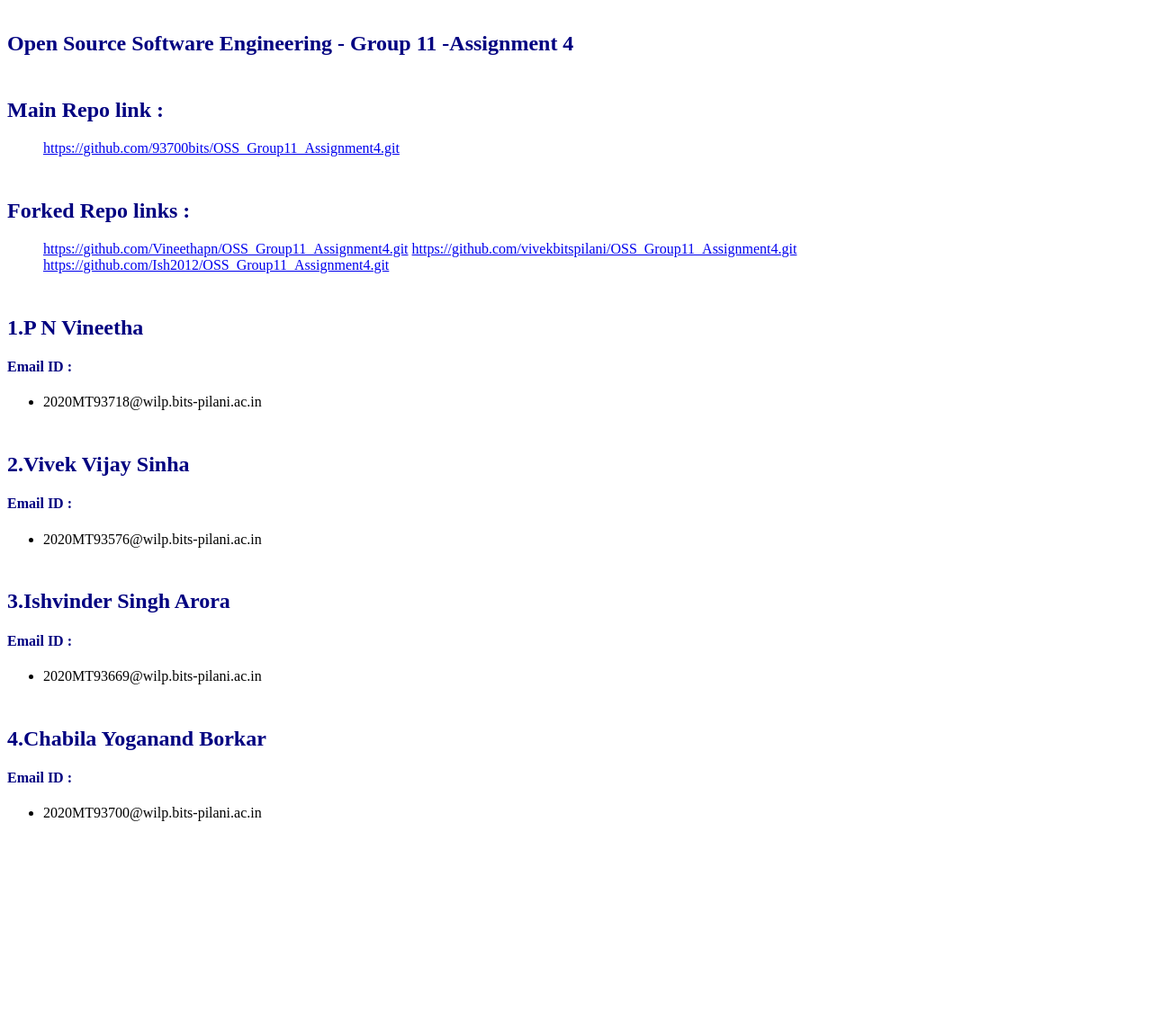
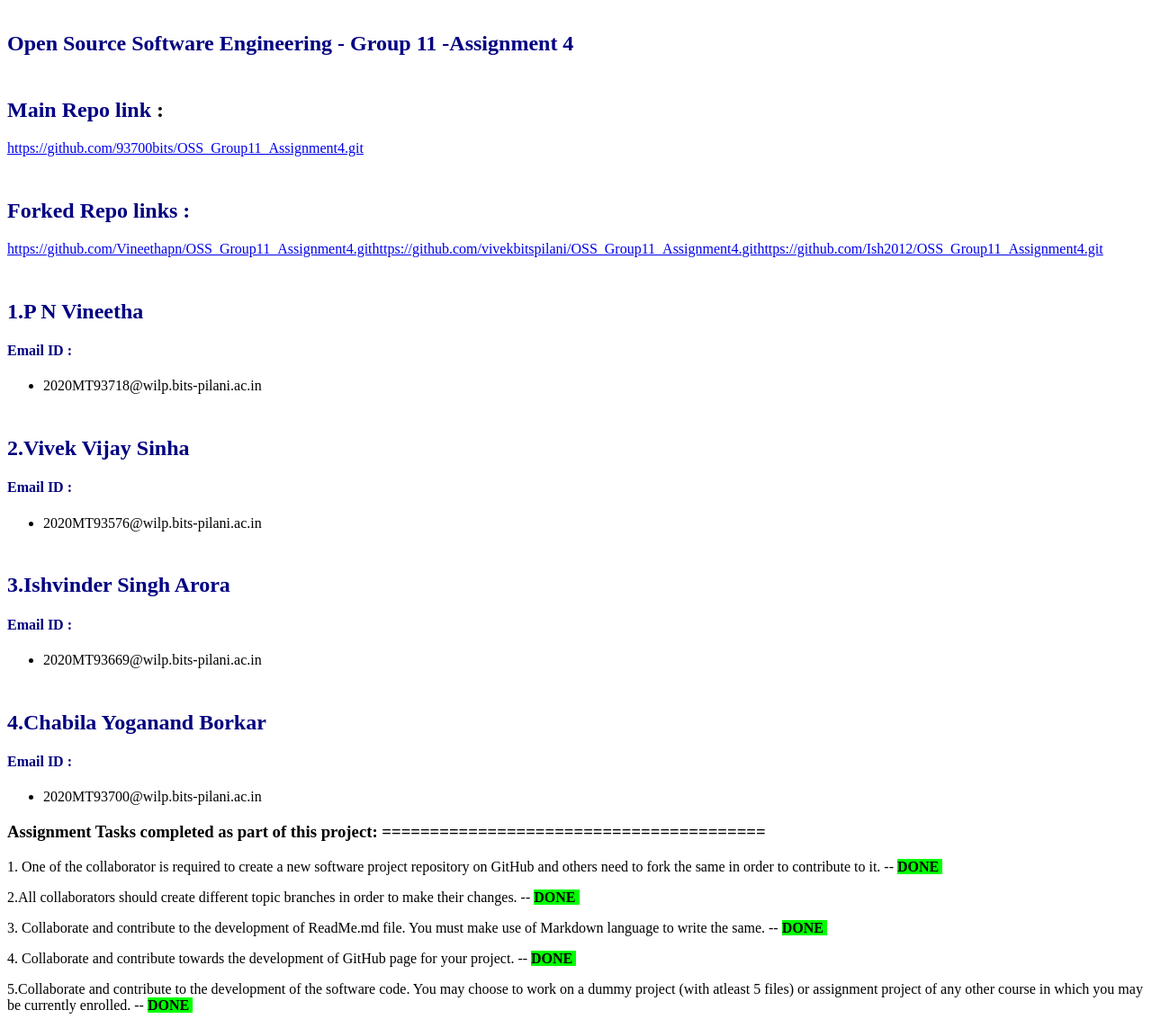
Before and after one commit to 93700bits/OSS_Group11_Assignment4, a plain HTML site: page index.html in a window 1280 px wide. Shown: the whole page at 90% size. Before the commit the page ends 929 px from the top, so only its background shows below. Drawn offline with Linux system fonts and the light colour scheme.

Commit message:
Update the changes as requested

```diff
--- a/index.html
+++ b/index.html
@@ -1,52 +1,31 @@
-<h2 style="text-align: left;">
-    <br />
-    <span style="color: #000080;">Open Source Software Engineering - Group 11 -Assignment 4</span>
-</h2>
-<h2 style="text-align: left;">
-        <br />
-        <span style="color: #000080;">Main Repo link :</span>
-</h2>
-<ul>
-  <a href="url">https://github.com/93700bits/OSS_Group11_Assignment4.git</a>
-</ul>
-<h2 style="text-align: left;">
-        <br />
-        <span style="color: #000080;">Forked Repo links :</span>
-</h2>
-<ul>
-  <a href="url">https://github.com/Vineethapn/OSS_Group11_Assignment4.git</a>
-  <a href="url">https://github.com/vivekbitspilani/OSS_Group11_Assignment4.git</a>
-  <a href="url">https://github.com/Ish2012/OSS_Group11_Assignment4.git</a>
-</ul>
-<h2 style="text-align: left;">
-    <br />
-    <span style="color: #000080;">1.P N Vineetha</span>
-</h2>
+<h2 style="text-align: left;"><br /><span style="color: #000080;">Open Source Software Engineering - Group 11 -Assignment 4</span></h2>
+<h2 style="text-align: left;"><br /><span style="color: #000080;">Main Repo link</span> :</h2>
+<p><a href="url">https://github.com/93700bits/OSS_Group11_Assignment4.git</a></p>
+<h2 style="text-align: left;"><br /><span style="color: #000080;">Forked Repo links :</span></h2>
+<p><a href="url">https://github.com/Vineethapn/OSS_Group11_Assignment4.git</a><a href="url">https://github.com/vivekbitspilani/OSS_Group11_Assignment4.git</a><a href="url">https://github.com/Ish2012/OSS_Group11_Assignment4.git</a></p>
+<h2 style="text-align: left;"><br /><span style="color: #000080;">1.P N Vineetha</span></h2>
 <h4><span style="color: #000080;">Email ID :</span></h4>
 <ul>
-    <li style="text-align: left;">2020MT93718@wilp.bits-pilani.ac.in</li>
+<li style="text-align: left;">2020MT93718@wilp.bits-pilani.ac.in</li>
 </ul>
-<h2 style="text-align: left;">
-    <br />
-    <span style="color: #000080;">2.Vivek Vijay Sinha</span>
-</h2>
+<h2 style="text-align: left;"><br /><span style="color: #000080;">2.Vivek Vijay Sinha</span></h2>
 <h4><span style="color: #000080;">Email ID :</span></h4>
 <ul>
-    <li style="text-align: left;">2020MT93576@wilp.bits-pilani.ac.in</li>
+<li style="text-align: left;">2020MT93576@wilp.bits-pilani.ac.in</li>
 </ul>
-<h2 style="text-align: left;">
-    <br />
-    <span style="color: #000080;">3.Ishvinder Singh Arora</span>
-</h2>
+<h2 style="text-align: left;"><br /><span style="color: #000080;">3.Ishvinder Singh Arora</span></h2>
 <h4><span style="color: #000080;">Email ID :</span></h4>
 <ul>
-    <li style="text-align: left;">2020MT93669@wilp.bits-pilani.ac.in</li>
+<li style="text-align: left;">2020MT93669@wilp.bits-pilani.ac.in</li>
 </ul>
-<h2 style="text-align: left;">
-    <br />
-    <span style="color: #000080;">4.Chabila Yoganand Borkar</span>
-</h2>
+<h2 style="text-align: left;"><br /><span style="color: #000080;">4.Chabila Yoganand Borkar</span></h2>
 <h4><span style="color: #000080;">Email ID :</span></h4>
 <ul>
-    <li style="text-align: left;">2020MT93700@wilp.bits-pilani.ac.in</li>
+<li style="text-align: left;">2020MT93700@wilp.bits-pilani.ac.in</li>
 </ul>
+<h3><strong>Assignment Tasks completed as part of this project:</strong> ========================================</h3>
+<p>1. One of the collaborator is required to create a new software project repository on GitHub and others need to fork the same in order to contribute to it. -- <span style="background-color: #00ff00;"><strong>DONE</strong>&nbsp;</span></p>
+<p>2.All collaborators should create different topic branches in order to make their changes. -- <span style="background-color: #00ff00;"><strong>DONE</strong>&nbsp;</span></p>
+<p>3. Collaborate and contribute to the development of ReadMe.md file. You must make use of Markdown language to write the same. -- <span style="background-color: #00ff00;"><strong>DONE</strong>&nbsp;</span></p>
+<p>4. Collaborate and contribute towards the development of GitHub page for your project. -- <span style="background-color: #00ff00;"><strong>DONE</strong>&nbsp;</span></p>
+<p>5.Collaborate and contribute to the development of the software code. You may choose to work on a dummy project (with atleast 5 files) or assignment project of any other course in which you may be currently enrolled. -- <span style="background-color: #00ff00;"><strong>DONE</strong>&nbsp;</span></p>
```
